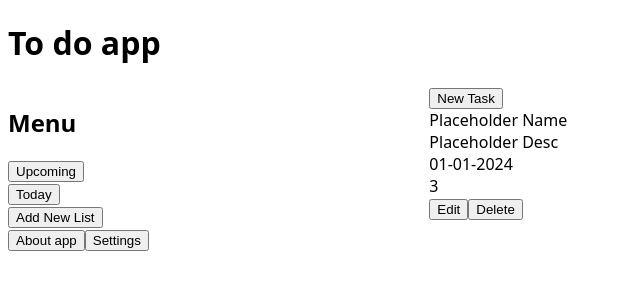
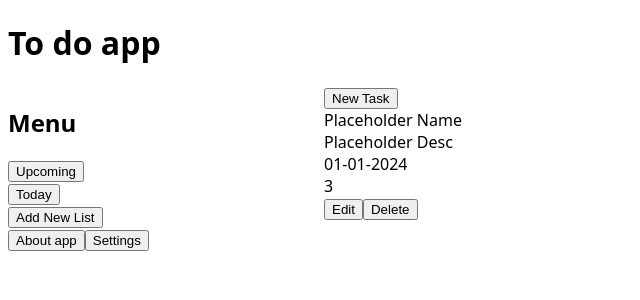
Before and after one commit to mikeski-aa/to-do-app-react, a React (Vite) app: page / in a window 1280 px wide. Shown: the top 300 px of the page, without its empty margins (0-640 px from the left). Built offline with nearby package versions, Linux system fonts and the light colour scheme.

Commit message:
Css minor change

```diff
--- a/src/App.css
+++ b/src/App.css
@@ -1,4 +1,4 @@
 .mainStuff {
   display: grid;
-  grid-template-columns: 1fr 1fr 1fr;
+  grid-template-columns: 1fr 2fr 1fr;
 }
```
